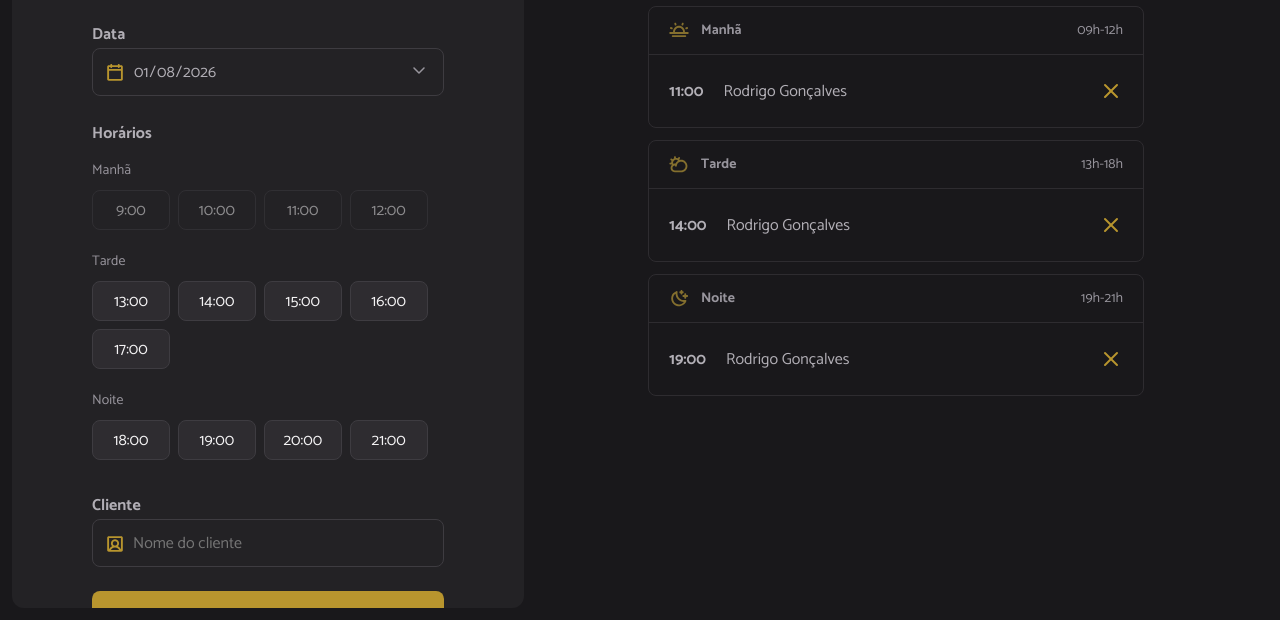
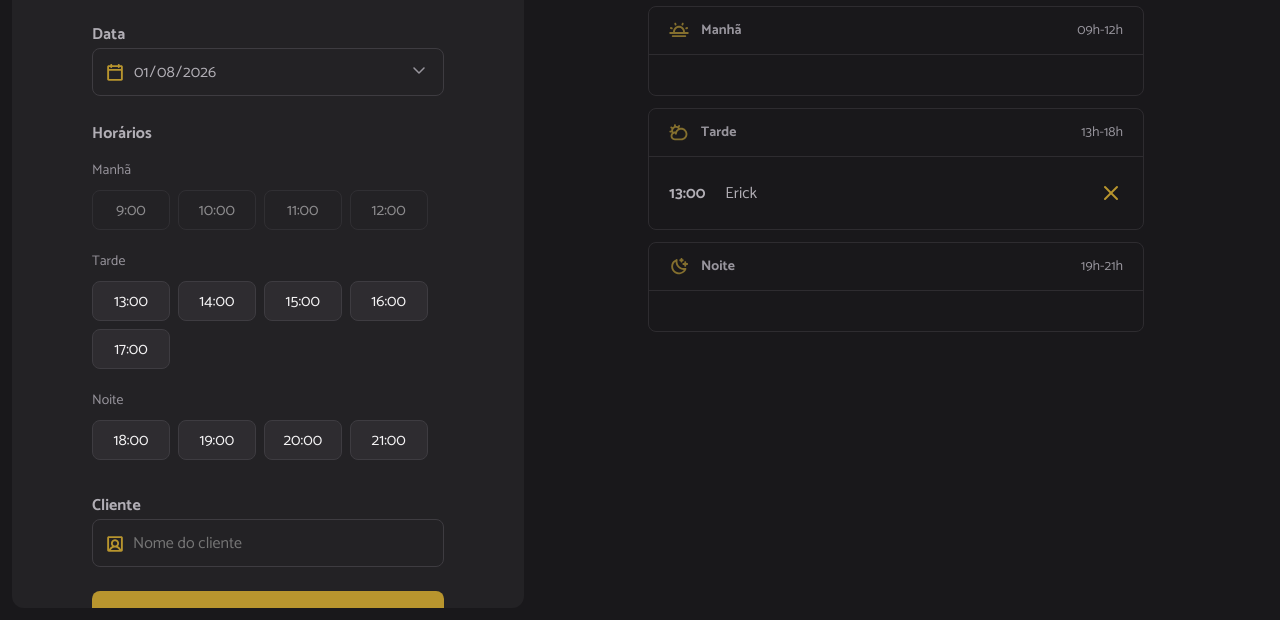
Before and after one commit to Erick-A-Martins/hairday-scheduler, a website built with webpack: page index.html in a window 1280 px wide. Shown: the part 180-800 px from the top of the page. Built offline with nearby package versions, Linux system fonts and the light colour scheme; data requests are answered from the project's data file.

Commit message:
show schedules by day

```diff
--- a/server.json
+++ b/server.json
@@ -1,3 +1,9 @@
 {
-    "schedules": []
+  "schedules": [
+    {
+      "id": "1767874677233",
+      "name": "Erick",
+      "when": "2026-01-08T13:00:00.000Z"
+    }
+  ]
 }
--- a/src/modules/schedules/load.js
+++ b/src/modules/schedules/load.js
@@ -1,11 +1,19 @@
+import { scheduleFetchByDay } from "../../services/schedule-fetch-by-day.js";
+import { schedulesShow } from "../schedules/show.js";
 import { hoursLoad } from "../form/hours-load.js";
 
 // Seleciona o input de data
 const selectedDate = document.getElementById("date");
 
-export function schedulesDay() {
+export async function schedulesDay() {
     // Obtém a data do input
     const date = selectedDate.value;
+
+    // Busca na API os agendamentos
+    const dailySchedules = await scheduleFetchByDay({ date });
+
+    // Exibe os agendamentos
+    schedulesShow({ dailySchedules });
 
     // Renderiza as horas disponiveis.
     hoursLoad({ date });
--- /dev/null
+++ b/src/modules/schedules/show.js
@@ -0,0 +1,52 @@
+import dayjs from "dayjs";
+
+// Seleciona as sessões manhã, tarde e noite.
+const periodMorning = document.getElementById("period-morning");
+const periodAfternoon = document.getElementById("period-afternoon");
+const periodNight = document.getElementById("period-afternoon");
+
+export function schedulesShow({ dailySchedules }){
+    try {
+        // Limpa as listas.
+        periodMorning.innerHTML = "";
+        periodAfternoon.innerHTML = "";
+        periodNight.innerHTML = "";
+
+        // Renderiza os agendamentos por periodo
+        dailySchedules.forEach((schedule) => {
+            const item = document.createElement("li");
+            const time = document.createElement("strong");
+            const name = document.createElement("span");
+
+            // Adiciona o id do agendamento
+            item.setAttribute("data-id", schedule.id);
+
+            time.textContent = dayjs(schedule.when).format("HH:mm");
+            name.textContent = schedule.name;
+
+            // Cria o icone de cancelar o agendamento
+            const cancelIcon = document.createElement("img");
+            cancelIcon.classList.add("cancel-icon");
+            cancelIcon.setAttribute("src", "./src/assets/cancel.svg");
+            cancelIcon.setAttribute("alt", "Cancelar");
+
+            // Adicionar o tempo, nome e icone no item
+            item.append(time, name, cancelIcon);
+
+            // Obtém somente a hora
+            const hour = dayjs(schedule.when).hour();
+
+            // Renderiza o agendamento da sessao (manha, tarde ou noite)
+            if(hour <= 12){
+                periodMorning.appendChild(item);
+            } else if(hour > 12 && hour <= 18){
+                periodAfternoon.appendChild(item);
+            } else {
+                periodNight.appendChild(item);
+            }
+        })
+    } catch(error){
+        alert("Não foi possível exibir os agendamentos!");
+        console.log(error);
+    }
+}
--- a/src/services/schedule-fetch-by-day.js
+++ b/src/services/schedule-fetch-by-day.js
@@ -10,9 +10,9 @@
         const data = await response.json();
 
         // Filtra os agendamentos pelo dia selecionado.
-        const dailySchedules = data.filter((schedule) => {
-            dayjs(date).isSame(schedule.when, "day");
-        });
+        const dailySchedules = data.filter((schedule) =>
+            dayjs(date).isSame(schedule.when, "day")
+        );
 
         return dailySchedules;
     } catch(error){
```
Also changed, not shown: index.html (+6 -6 lines), dist/index.html, dist/main.js.
